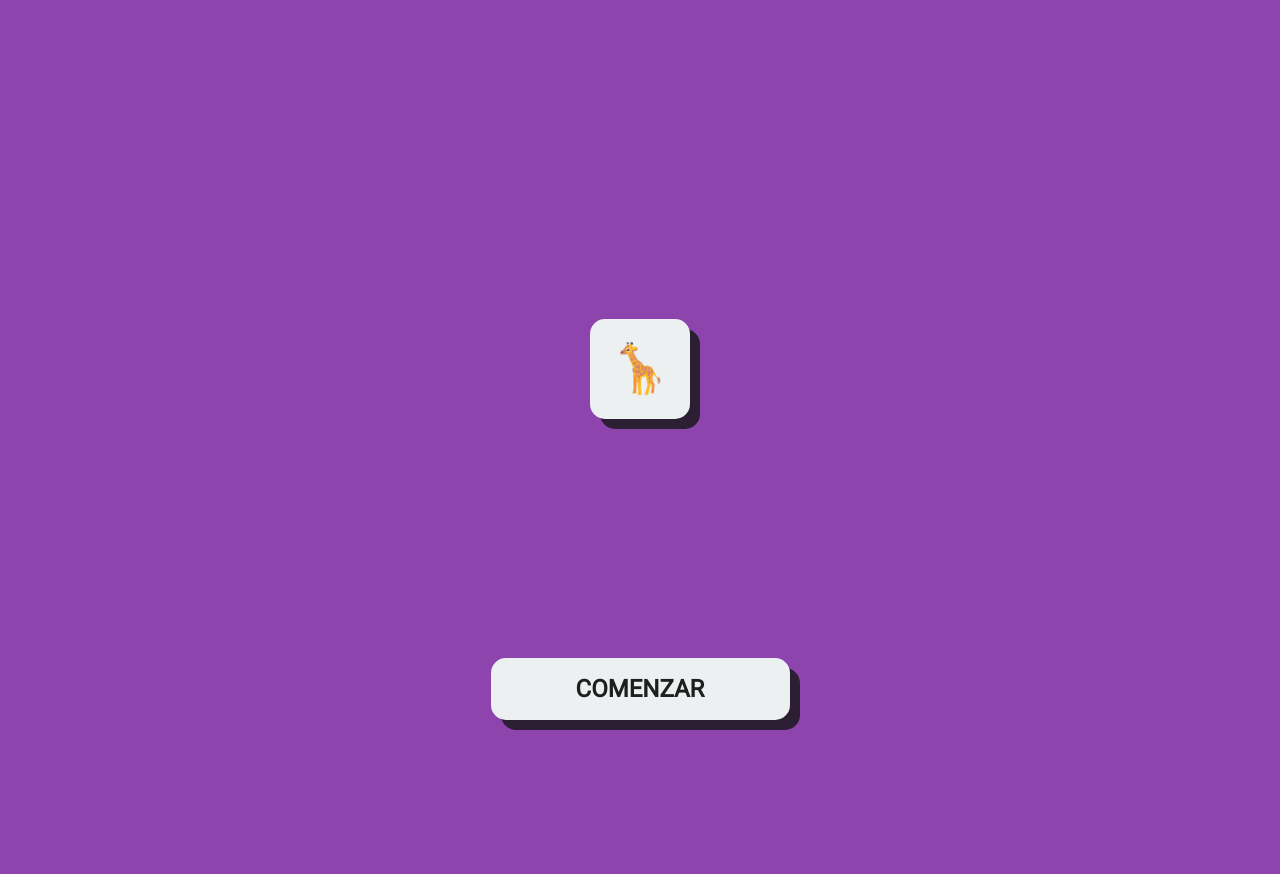
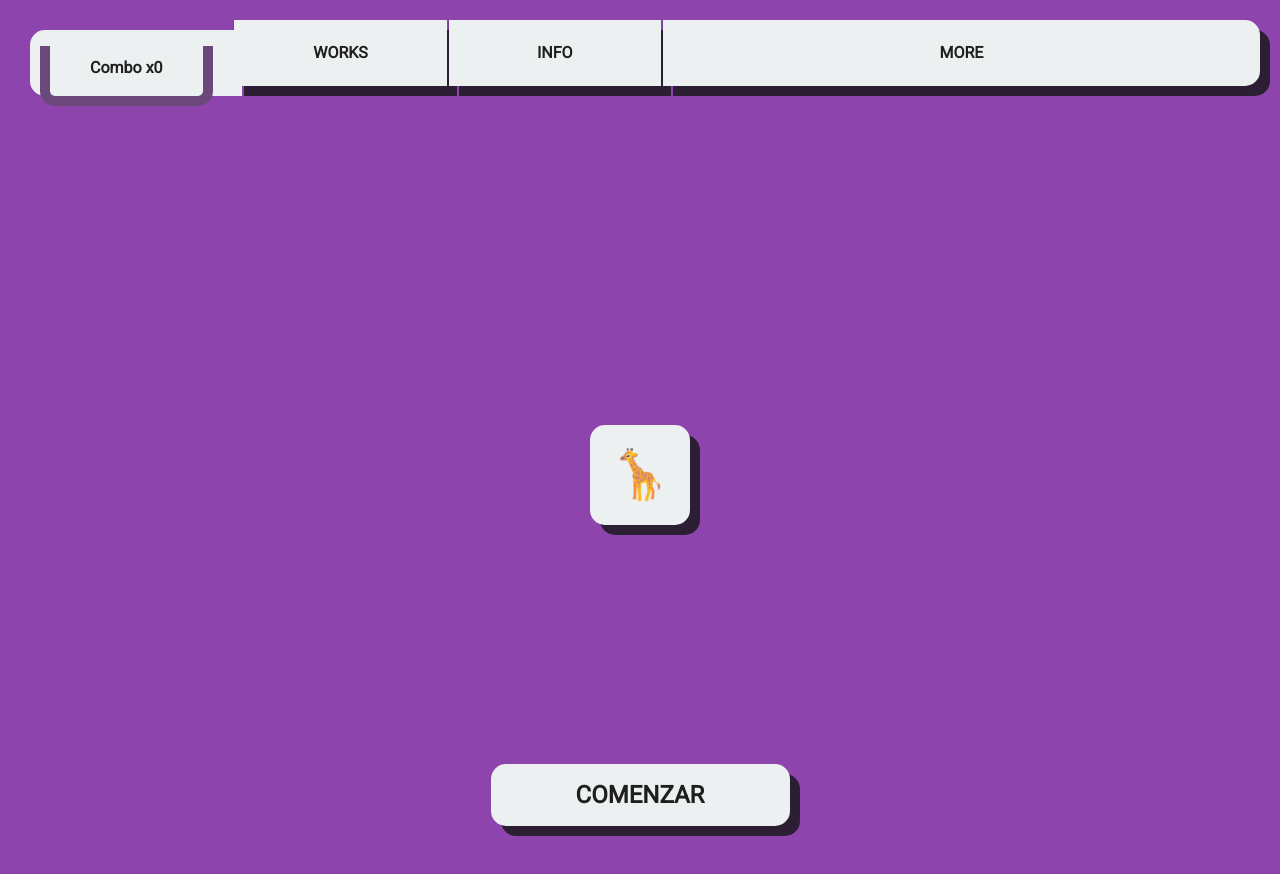
Before and after one commit to CamiloArboledaG/portfolio, a React (Create React App) app: page / in a window 1280 px wide. Shown: the top 874 px of the page. Before the commit the page ends 800 px from the top, so only its background shows below. Built offline with nearby package versions, Linux system fonts and the light colour scheme.

Commit message:
cambios en mi portfolio, ahora ya tiene rutas y el appbar

```diff
--- a/package.json
+++ b/package.json
@@ -13,6 +13,7 @@
     "@testing-library/user-event": "^13.5.0",
     "react": "^18.3.1",
     "react-dom": "^18.3.1",
+    "react-router-dom": "^6.26.1",
     "react-scripts": "5.0.1",
     "web-vitals": "^2.1.4"
   },
--- a/src/App.js
+++ b/src/App.js
@@ -1,10 +1,84 @@
-import React from 'react'
-import Inicio from './views/Inicio/Inicio'
+import { AppBar, Button, Divider, IconButton, Typography } from '@mui/material'
+import React, { useState } from 'react'
+import { Outlet } from 'react-router-dom'
 
 function App() {
+  const [activeButton, setActiveButton] = useState('HOME')
+
+  const handleButtonClick = (buttonName) => {
+    setActiveButton(buttonName)
+  }
+
   return (
     <div className="h-screen">
-      <Inicio />
+      <div className="p-5">
+        <AppBar position="static" style={{ display: 'flex', flexDirection: 'row', height: '66px' }}>
+          <Button
+            variant="contained"
+            color="secondary"
+            onClick={() => handleButtonClick('HOME')}
+            style={{
+              borderRadius: '15px 0px 0px 15px',
+              flex: '1',
+              ...(activeButton === 'HOME' && {
+                boxShadow: '0px 0px 0px #2D1F33',
+                transform: 'translate(10px, 10px)',
+              }),
+            }}
+          >
+            <Typography style={{ fontSize: '16px', fontWeight: 'bold' }}>HOME</Typography>
+          </Button>
+          <Divider orientation="vertical" style={{ width: '2px' }} />
+          <Button
+            variant="contained"
+            color="secondary"
+            onClick={() => handleButtonClick('WORKS')}
+            style={{
+              borderRadius: '0px',
+              flex: '1',
+              ...(activeButton === 'WORKS' && {
+                boxShadow: '0px 0px 0px #2D1F33',
+                transform: 'translate(10px, 10px)',
+              }),
+            }}
+          >
+            <Typography style={{ fontSize: '16px', fontWeight: 'bold' }}>WORKS</Typography>
+          </Button>
+          <Divider orientation="vertical" style={{ width: '2px' }} />
+          <Button
+            variant="contained"
+            color="secondary"
+            onClick={() => handleButtonClick('INFO')}
+            style={{
+              borderRadius: '0px',
+              flex: '1',
+              ...(activeButton === 'INFO' && {
+                boxShadow: '0px 0px 0px #2D1F33',
+                transform: 'translate(10px, 10px)',
+              }),
+            }}
+          >
+            <Typography style={{ fontSize: '16px', fontWeight: 'bold' }}>INFO</Typography>
+          </Button>
+          <Divider orientation="vertical" style={{ width: '2px' }} />
+          <Button
+            variant="contained"
+            color="secondary"
+            onClick={() => handleButtonClick('MORE')}
+            style={{
+              borderRadius: '0px 15px 15px 0px',
+              flex: '3',
+              ...(activeButton === 'MORE' && {
+                boxShadow: '0px 0px 0px #2D1F33',
+                transform: 'translate(10px, 10px)',
+              }),
+            }}
+          >
+            <Typography style={{ fontSize: '16px', fontWeight: 'bold' }}>MORE</Typography>
+          </Button>
+        </AppBar>
+      </div>
+      <Outlet />
     </div>
   )
 }
--- a/src/index.js
+++ b/src/index.js
@@ -1,11 +1,11 @@
 import React from 'react'
 import { createRoot } from 'react-dom/client'
-import App from './App'
 import { ThemeProvider } from '@mui/material/styles'
 import CssBaseline from '@mui/material/CssBaseline'
 import theme from './theme'
 import '@fontsource/roboto' // Añade la fuente Roboto
 import './index.css'
+import AppRoutes from './routes'
 
 const root = createRoot(document.getElementById('root'))
 
@@ -13,7 +13,7 @@ root.render(
   <React.StrictMode>
     <ThemeProvider theme={theme}>
       <CssBaseline />
-      <App />
+      <AppRoutes />
     </ThemeProvider>
   </React.StrictMode>
 )
--- /dev/null
+++ b/src/routes.js
@@ -0,0 +1,49 @@
+import React, { useEffect, useState } from 'react'
+import { BrowserRouter as Router, Routes, Route, Navigate } from 'react-router-dom'
+import Inicio from './views/Inicio/Inicio'
+import App from './App'
+import Home from './views/home/Home'
+import { getSession } from './utils/utils'
+
+const ProtectedRoute = ({ children }) => {
+  const [isAuthenticated, setIsAuthenticated] = useState(null) // Inicializa como null
+  const [loading, setLoading] = useState(true) // Estado de carga
+
+  useEffect(() => {
+    const session = getSession()
+    if (session?.iniciado) {
+      setIsAuthenticated(true)
+    } else {
+      setIsAuthenticated(false)
+    }
+    setLoading(false) // Finaliza la carga después de la verificación
+  }, [])
+
+  if (loading) {
+    return <div>Loading...</div> // Puedes cambiarlo a un spinner u otro indicador de carga
+  }
+
+  return isAuthenticated ? children : <Navigate to="/" replace />
+}
+
+const AppRoutes = () => {
+  return (
+    <Router>
+      <Routes>
+        <Route path="/" element={<App />}>
+          <Route path="/" element={<Inicio />}></Route>
+          <Route
+            path="/home"
+            element={
+              <ProtectedRoute>
+                <Home />
+              </ProtectedRoute>
+            }
+          />
+        </Route>
+      </Routes>
+    </Router>
+  )
+}
+
+export default AppRoutes
--- a/src/theme.js
+++ b/src/theme.js
@@ -45,6 +45,14 @@ const theme = createTheme({
         },
       },
     },
+    MuiAppBar: {
+      styleOverrides: {
+        root: {
+          borderRadius: '15px',
+          boxShadow: 'none',
+        },
+      },
+    },
   },
 })
 
--- /dev/null
+++ b/src/utils/utils.js
@@ -0,0 +1,7 @@
+export const getSession = () => {
+  return JSON.parse(localStorage.getItem('session'))
+}
+
+export const setSession = (session) => {
+  localStorage.setItem('session', JSON.stringify(session))
+}
--- a/src/views/Inicio/Inicio.js
+++ b/src/views/Inicio/Inicio.js
@@ -2,8 +2,10 @@ import React, { useState, useRef, useEffect } from 'react'
 import Button from '@mui/material/Button'
 import { Box, Container, Typography } from '@mui/material'
 import { useTheme } from '@mui/material/styles'
+import { setSession } from '../../utils/utils'
+import { useNavigate } from 'react-router-dom'
 
-function Inicio() {
+const Inicio = () => {
   const changeIcon = ['🦒', '🦉', '💜']
   const [index, setIndex] = useState(0)
   const [combo, setCombo] = useState(0)
@@ -11,6 +13,7 @@ function Inicio() {
   const comboTimeout = useRef(null)
   const theme = useTheme()
   const comboHeight = 60 // Altura del componente de combo
+  const navigate = useNavigate()
 
   const resetCombo = () => {
     setCombo(0)
@@ -44,6 +47,11 @@ function Inicio() {
     let newIndex = index + 1
     if (newIndex >= changeIcon.length) newIndex = 0
     setIndex(newIndex)
+  }
+
+  const handleComenzar = () => {
+    setSession({ iniciado: true })
+    navigate('/home')
   }
 
   return (
@@ -86,6 +94,7 @@ function Inicio() {
           variant="contained"
           color="secondary"
           style={{ fontSize: '24px', fontWeight: 'bold', minWidth: '299px' }}
+          onClick={handleComenzar}
         >
           Comenzar
         </Button>
--- /dev/null
+++ b/src/views/home/Home.js
@@ -0,0 +1,12 @@
+import React from 'react'
+
+const Home = () => {
+  return (
+    <div>
+      <div>Home</div>
+      <div>Home</div>
+    </div>
+  )
+}
+
+export default Home
```
Also changed, not shown: eslint.config.js (deleted, +0 -15 lines), .eslintrc.js (deleted), 2 other files (tests, documents, lock files or other folders).
